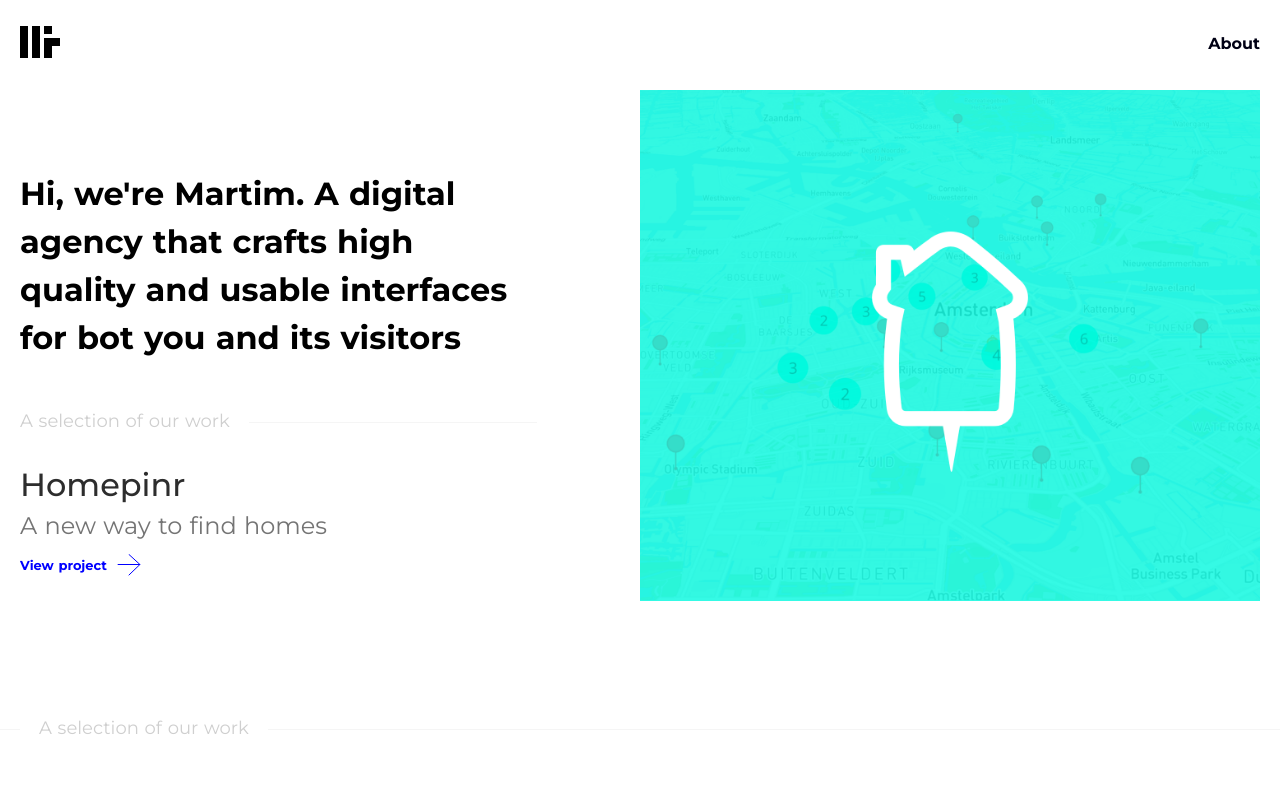
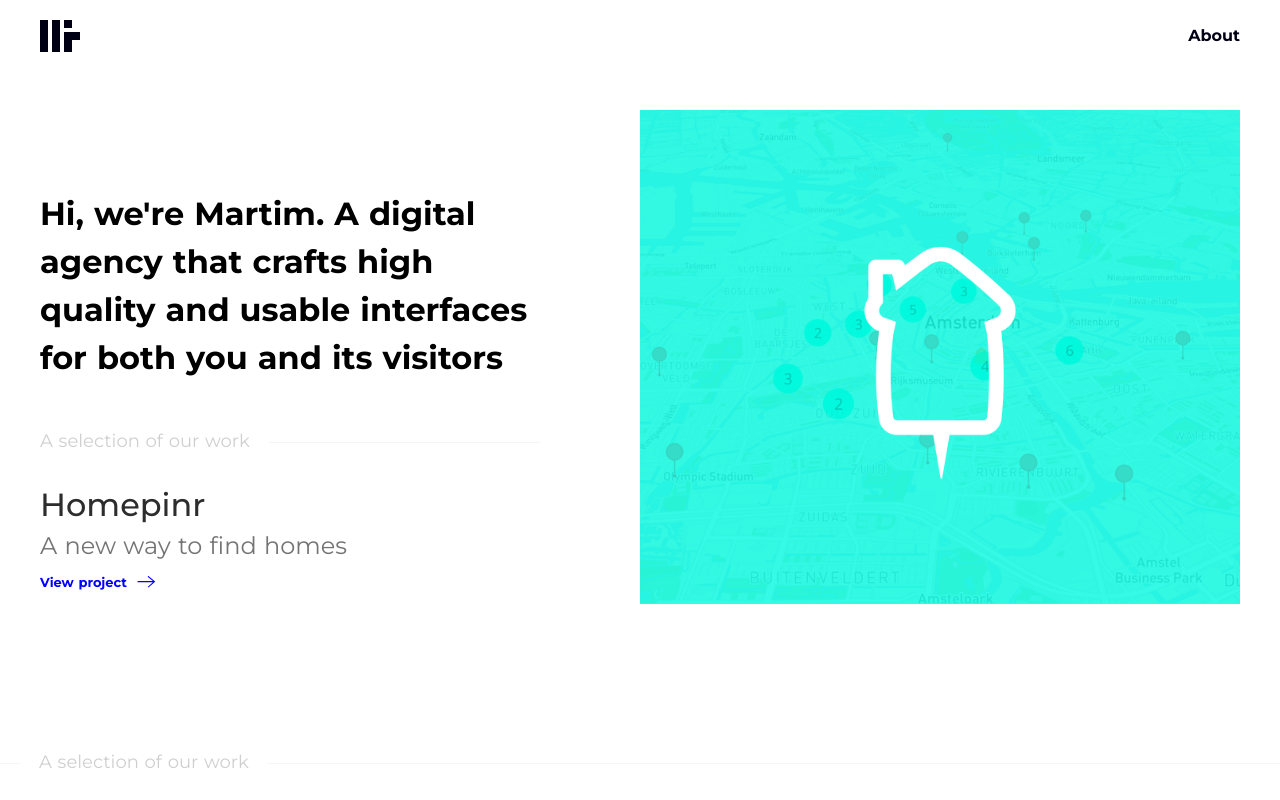
Before and after one commit to martinrisseeuw/wedding_website, a Nuxt app: page / in a window 1280 px wide. Shown: the top 800 px of the page. Built offline with nearby package versions, Linux system fonts and the light colour scheme.

Commit message:
style updates

```diff
--- a/assets/css/_variables.scss
+++ b/assets/css/_variables.scss
@@ -1,4 +1,4 @@
-$brand-color: #33E2D1;
+$brand-color: blue;
 $second-brand-color: #50C4E7;
 $blue-brand-color: #50C4E7;
 $call-to-action: #4573E3;
--- a/assets/css/animation.sass
+++ b/assets/css/animation.sass
@@ -25,5 +25,46 @@
 .page-enter-active, .page-leave-active
   transition: all 0.5s
 
-.page-enter, .page-leave-active
+.page-enter,
+.page-leave-active
   opacity: 0
+
+.reveal-text,
+.reveal-text:after
+  animation-delay: 0.5s
+  animation-iteration-count: 1
+  animation-duration: 0.6s
+  animation-fill-mode: both
+  animation-timing-function: cubic-bezier(0, 0, 0.2, 1)
+  display: inline-block
+
+.fade-in-text
+  opacity: 0
+  animation: fade-in 2.6s 0.8s linear
+  animation-fill-mode: forwards
+  font-size: 1em
+
+
+.reveal-text
+  position: relative
+  display: block
+  user-select: none
+  animation-name: reveal-text
+  animation: reveal-text 0.75s 0.25s cubic-bezier(.54,0,.33,1)
+  animation-fill-mode: forwards
+  clip-path: inset(0 100% 0 0)
+  cursor: default
+
+.reveal-text:after
+  content: ""
+  position: absolute
+  z-index: 999
+  top: 0
+  left: 0
+  right: 0
+  bottom: 0
+  background-color: #222
+  transform: scaleX(0)
+  transform-origin: 0 50%
+  pointer-events: none
+  animation: revealer-text 0.75s 0.25s cubic-bezier(.54,0,.33,1)
--- a/assets/css/main.sass
+++ b/assets/css/main.sass
@@ -8,6 +8,7 @@ body
   overflow-x: hidden
   &.no-scroll
     overflow: hidden
+    padding-right: 5px
   &::-webkit-scrollbar-track
     background-color: #000
   &::-webkit-scrollbar
--- a/assets/css/typography.sass
+++ b/assets/css/typography.sass
@@ -90,45 +90,5 @@ a
 strong
   font-weight: 700
 
-.reveal-text,
-.reveal-text:after
-  animation-delay: 0.5s
-  animation-iteration-count: 1
-  animation-duration: 0.6s
-  animation-fill-mode: both
-  animation-timing-function: cubic-bezier(0, 0, 0.2, 1)
-  display: inline-block
-
-.fade-in-text
-  opacity: 0
-  animation: fade-in 3s 1s linear
-  animation-fill-mode: forwards
-  font-size: 1em
-
-
-.reveal-text
-  position: relative
-  display: block
-  user-select: none
-  animation-name: reveal-text
-  animation: reveal-text 1s 1s cubic-bezier(.54,0,.33,1)
-  animation-fill-mode: forwards
-  clip-path: inset(0 100% 0 0)
-  cursor: default
-
-.reveal-text:after
-  content: ""
-  position: absolute
-  z-index: 999
-  top: 0
-  left: 0
-  right: 0
-  bottom: 0
-  background-color: #222
-  transform: scaleX(0)
-  transform-origin: 0 50%
-  pointer-events: none
-  animation: revealer-text 1s 1s cubic-bezier(.54,0,.33,1)
-
 .center
   text-align: center
--- a/components/ArrowBtn.vue
+++ b/components/ArrowBtn.vue
@@ -1,13 +1,7 @@
 <template>
   <nuxt-link :to="link" class="view">{{text}}
-    <svg width="24" height="22" viewBox="0 0 24 22" xmlns="http://www.w3.org/2000/svg">
-      <g fill="none" fill-rule="evenodd">
-        <g stroke-linecap="round" stroke="#00F">
-        <path stroke-linejoin="round" d="M12 21l10.92-10.513L12 .5"/>
-        <path d="M22.92 10.5H1.08"/>
-      </g>
-      <path d="M-1-2h26v25H-1z"/>
-      </g>
+    <svg xmlns="http://www.w3.org/2000/svg" width="18" height="12" viewBox="0 0 18 12">
+      <path fill="currentColor" d="M2.17805204,4.992001 L7.07647586,0.882985767 C7.30879837,0.68810334 7.31799664,0.364024383 7.09702078,0.159135157 C6.87604491,-0.0457540692 6.50857398,-0.0538661833 6.27625147,0.141016243 L0.180441457,5.25445214 C-0.0559022389,5.45270772 -0.0607135699,5.78372127 0.169790065,5.98725462 L6.26560008,11.3698187 C6.49218189,11.5698891 6.85976786,11.5700869 7.08662632,11.3702605 C7.31348479,11.1704341 7.31370906,10.8462537 7.08712725,10.6461833 L2.13332017,6.272001 L16.9612685,6.272001 C17.2756124,6.272001 17.5304385,5.98546324 17.5304385,5.632001 C17.5304385,5.27853877 17.2756124,4.992001 16.9612685,4.992001 L2.17805204,4.992001 Z" transform="matrix(-1 0 0 1 18 0)"/>
     </svg>
   </nuxt-link>
 </template>
--- a/components/Intro.vue
+++ b/components/Intro.vue
@@ -1,18 +1,20 @@
 <template>
     <div class="intro-container">
       <div class="wrapper lego-container">
+        <div class="element">
           <div class="col col-12-5 intro-col">
             <div class="content">
-            <h2 class="reveal-text">Hi, we're Martim. A digital agency that crafts high quality and usable interfaces for bot you and its visitors</h2>
+              <h2 class="reveal-text">Hi, we're Martim. A digital agency that crafts high quality and usable interfaces for both you and its visitors</h2>
             </div>
-          <article class="intro-project">
+            <article class="intro-project fade-in">
               <h1>Homepinr</h1>
               <h2>A new way to find homes</h2>
               <ArrowBtn text="View project" link="/project" />
             </article>
           </div>
-        <div class="col-12-6 auto-left">
+          <div class="col-12-6 auto-left fade-in">
             <img src="/home-image.png" />
+          </div>
         </div>
       </div>
     </div>
@@ -28,6 +30,14 @@ export default {
       ticking: false
     }
   },
+  mounted() {
+    setTimeout(() => {
+      document.body.classList.add('intro-loaded');
+    }, 50);
+  },
+  destroyed () {
+    document.body.classList.remove('intro-loaded');
+  },
   components: {
     ArrowBtn
   }
@@ -38,6 +48,13 @@ export default {
 @import '../assets/css/_variables.scss'
 .intro-container
   padding: 90px 0 40px
+
+.fade-in
+  opacity: 0
+  transition: opacity 1s 0.75s cubic-bezier(0.42, 0, 1, 1)
+
+.intro-loaded .fade-in
+  opacity: 1
 
 .intro-project
   padding: 40px 0
@@ -68,8 +85,7 @@ export default {
 img
   max-width: 100%
 .container
-  padding-top: 60px
-  .wrapper
+  .element
     display: flex
     flex-wrap: wrap
   .content
--- a/components/Navigation.vue
+++ b/components/Navigation.vue
@@ -1,10 +1,11 @@
 <template>
   <div class="container" :class="{active: menuActive, projectnav: projectnav, sticky: menuSticky}">
-    <div class="wrapper element no-bottom-top">
+    <div class="wrapper no-bottom-top">
+      <div class="element">
         <nuxt-link to="/" class="logo">
           <h1 hidden>Martim</h1>
           <svg xmlns="http://www.w3.org/2000/svg" width="40" height="32" viewBox="0 0 40 32">
-          <g fill-rule="evenodd">
+            <g fill-rule="evenodd" fill="currentColor">
               <rect width="8" height="32"/>
               <rect width="8" height="32" x="12"/>
               <rect width="8" height="20" x="24" y="12"/>
@@ -16,6 +17,7 @@
         <ul class="menu">
           <li><nuxt-link to="/about">About</nuxt-link></li>
         </ul>
+      </div>
     </div>
   </div>
 </template>
@@ -73,7 +75,7 @@ export default {
 @import '../assets/css/_variables.scss'
 .container
   position: fixed
-  z-index: 2
+  z-index: 1
   left: 0
   right: 0
   top: 0
@@ -81,13 +83,11 @@ export default {
   transition: background 0.1s ease-out
   transition: 0.2s cubic-bezier(.54,0,.33,1)
   .wrapper
+    .element
       display: flex
       align-items: center
-    height: 88px
-    transition: 0.5s cubic-bezier(.54,0,.33,1)
   &.active
     background: #fff
-    // box-shadow: 0 1px 2px rgba(0, 0, 20, 0.1)
   &.projectnav
     position: relative
   &.sticky
@@ -95,7 +95,10 @@ export default {
 .logo
   color: rgba(0, 0, 20, 1)
   font-size: 1em
-  transition: color 0.5s ease-out
+  transition: color 0.3s cubic-bezier(0.000, 0.000, 0.580, 1.000)
+  line-height: 0
+  &:hover
+    color: $brand-color
 .menu
   margin-left: auto
   li
@@ -103,5 +106,7 @@ export default {
     margin-left: ($gutter)
     a
       color: rgba(0, 0, 20, 1)
-      transition: color 0.5s ease-out
+      transition: color 0.3s cubic-bezier(0, 0, 0.58, 1)
+      &:hover
+        color: $brand-color
 </style>
--- a/components/ProjectHeader.vue
+++ b/components/ProjectHeader.vue
@@ -48,17 +48,22 @@ export default {
 
 <style lang="sass" scoped>
 @import '../assets/css/_variables.scss'
+.loaded .container
+  background: $light-grey
+  transition: all 1.4s cubic-bezier(0.42, 0, 1, 1)
 .container
   padding: 80px 0
   width: 100%
-  background: $light-grey
   display: flex
   justify-content: flex-end
   align-items: center
 .wrapper
-  max-width: $wrapper
-  margin: initial
-  margin: 40px 150px
+  width: 100%
+  padding-right: 140px
+  margin: auto
+  display: flex
+  justify-content: flex-end
+  align-items: center
   .content
     max-width: 640px
 .bg
--- a/pages/index.vue
+++ b/pages/index.vue
@@ -1,6 +1,5 @@
 <template>
   <section class="container">
-
     <Navigation />
     <SidePanel :active="showSidePanel" v-on:close="handleSidePanelClose">
       <About />
@@ -22,6 +21,12 @@ export default {
     return {
       showSidePanel: false
     }
+  },
+  mounted() {
+    document.body.classList.add('loaded');
+  },
+  destroyed () {
+    document.body.classList.remove('loaded');
   },
   methods: {
     handleSidePanelClose () {
--- a/pages/project.vue
+++ b/pages/project.vue
@@ -1,15 +1,20 @@
 <template>
   <section class="container">
     <ProjectHeader v-on:headerheight="setHeaderHeight" />
+    <SidePanel :active="showSidePanel" v-on:close="handleSidePanelClose">
+      <About />
+    </SidePanel>
+    <div class="animation">
       <Navigation :projectnav="true" :stickyHeight="headerheight" />
       <div class="content b-t-b">
         <div class="wrapper lego-container">
           <figure class="element">
             <img src="/homepinr-mobile-4.jpg" />
           </figure>
-        <div class="element wrapper-small">
+          <div class="element text-block">
             <p>Homepinr wants to make it super easy for you you to find your next home. Show the world where you want to live and homeowners can contact you directly to see if there’s a match. It’s free and simple.</p>
             <p>The Pins you see on the map are from homeseekers showing where they want to live. What you don’t see, are the Alerts of homeowners that want to get updates when someone placed a Pin on their home or close to their home. If homeowners see a Pin that matches their offer, they can start chatting directly!</p>
+          </div>
         </div>
       </div>
     </div>
@@ -30,6 +35,12 @@ export default {
       showSidePanel: false,
       headerheight: null
     }
+  },
+  mounted() {
+    document.body.classList.add('loaded');
+  },
+  destroyed () {
+    document.body.classList.remove('loaded');
   },
   methods: {
     handleSidePanelClose () {
@@ -60,3 +71,15 @@ export default {
   }
 }
 </script>
+
+<style lang="sass" scoped>
+  .text-block
+    max-width: 650px
+  .animation
+    opacity: 0
+    transition: all 1s cubic-bezier(0.42, 0, 1, 1)
+    transition-delay: 1s
+  .loaded
+    .animation
+      opacity: 1
+</style>
```
Also changed, not shown: static/pijltje.svg (added). Lines whose indentation alone changed are shown as unchanged.
